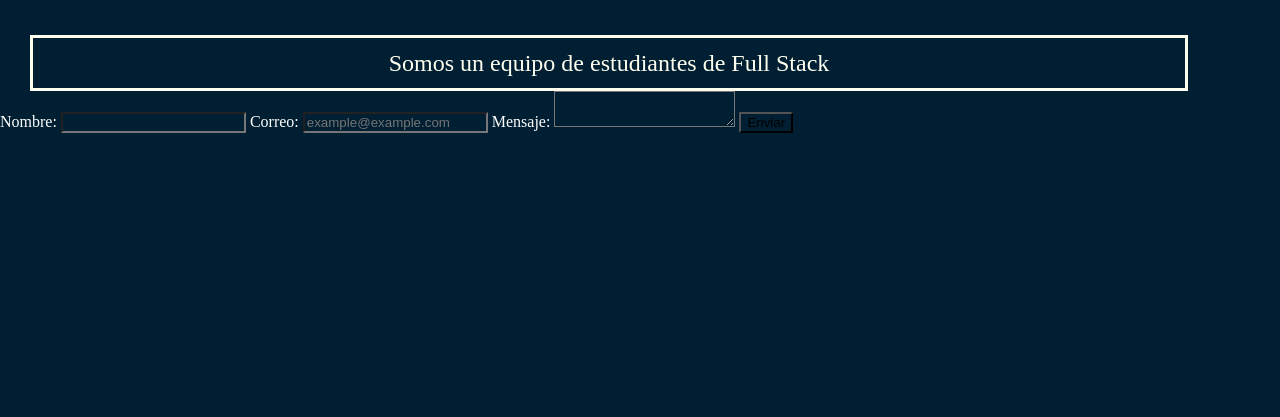
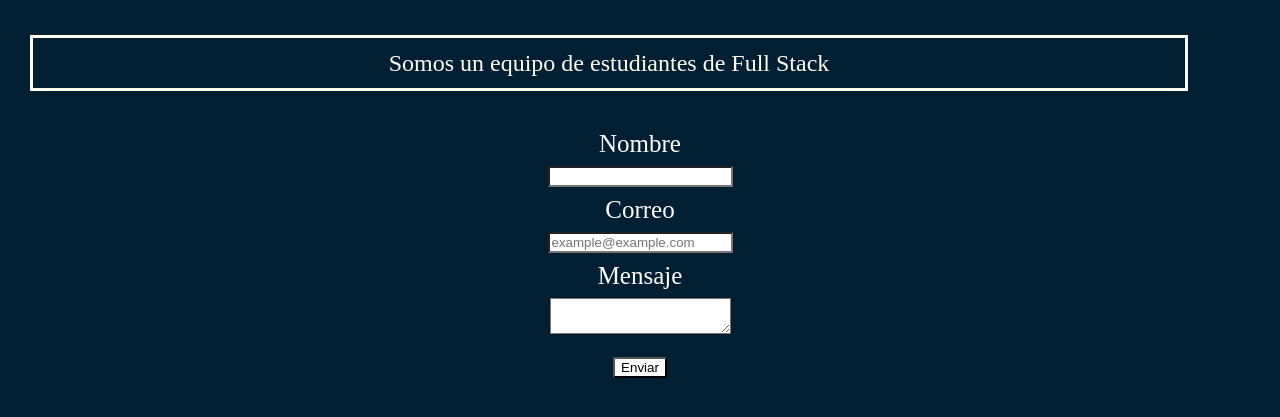
Before and after one commit to thisisariann/git_testing, a plain HTML site: page index.html in a window 1280 px wide. Shown: the part 191-608 px from the top of the page. Drawn offline with Linux system fonts and the light colour scheme.

Commit message:
formulario

```diff
--- a/css/components/body.css
+++ b/css/components/body.css
@@ -7,8 +7,7 @@
   align-items: center;
   width: 90%;
   height: 50px;
-    border:solid ivory;
-
+  border: solid ivory;
 }
 
 .descripcion {
@@ -16,7 +15,25 @@
   font-size: 1.5em;
 }
 
-form {
+.formulario {
+  width: 200px;
+  text-align: center;
+  margin: 0 auto;
+  margin-top: 40px;
+}
+
+label {
   color: white;
+  font-size: 25px;
+}
+input {
+  margin-bottom: 10px;
+  margin-top: 10px;
+  background-color: white;
+}
 
+textarea {
+  margin-bottom: 10px;
+  margin-top: 10px;
+  background-color: white;
 }
--- a/index.html
+++ b/index.html
@@ -29,16 +29,16 @@
     </section>
     <section class="formulario">
       <form action="#">
-        <label for="name">Nombre:</label>
+        <label for="name">Nombre</label>
         <input type="text" id="name" name="name" />
-        <label for="correo">Correo:</label>
+        <label for="correo">Correo</label>
         <input
           type="email"
           id="mail"
           name="direccionmail"
           placeholder="example@example.com"
         />
-        <label for="correo">Mensaje:</label>
+        <label for="correo">Mensaje</label>
         <textarea name="mensaje"> </textarea>
         <input type="submit" value="Enviar" />
       </form>
```
Lines whose indentation alone changed are shown as unchanged.
